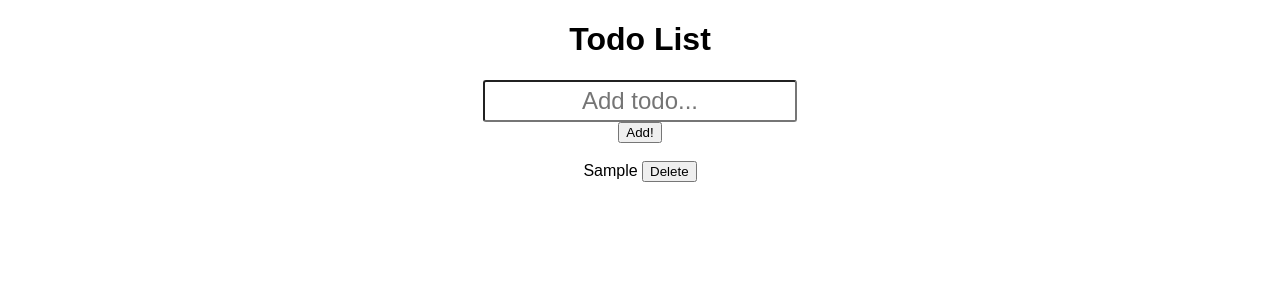
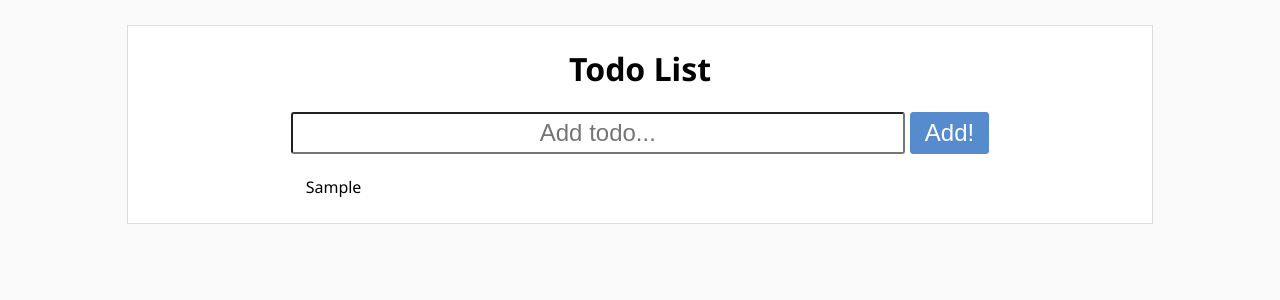
Before and after one commit to alexinachong/todo-list, a React (Create React App) app: page / in a window 1280 px wide. Both pictures are taken after typing "Sample" into the empty fields and a click on the input "Add!". Shown: the top 300 px of the page. Built offline with nearby package versions, Linux system fonts and the light colour scheme.

Commit message:
Add basic styling

```diff
--- a/public/index.html
+++ b/public/index.html
@@ -10,6 +10,8 @@
     -->
     <link rel="manifest" href="%PUBLIC_URL%/manifest.json">
     <link rel="shortcut icon" href="%PUBLIC_URL%/favicon.ico">
+    <link href="https://fonts.googleapis.com/css?family=Noto+Sans:400,700" rel="stylesheet">
+
     <!--
       Notice the use of %PUBLIC_URL% in the tags above.
       It will be replaced with the URL of the `public` folder during the build.
--- a/src/App.js
+++ b/src/App.js
@@ -10,9 +10,11 @@ class App extends Component {
     return (
       <div className="container">
         <h1>Todo List</h1>
-        <TodoFormContainer />
-        <br />
-        <TodoListContainer />
+        <div className="form-and-list">
+          <TodoFormContainer />
+          <br />
+          <TodoListContainer />
+        </div>
       </div>
     );
   }
--- a/src/components/todo_list/todo_item.jsx
+++ b/src/components/todo_list/todo_item.jsx
@@ -3,7 +3,7 @@ import React from 'react';
 const TodoItem = ({todo, removeTodo}) => {
   return (
     <div className="todo-items">
-      {todo.todo} <button onClick={() => removeTodo(todo.todoId)}>Delete</button>
+      <button onClick={() => removeTodo(todo.todoId)} className="delete-buttons">X</button> {todo.todo}
     </div>
   );
 };
--- a/src/index.css
+++ b/src/index.css
@@ -2,10 +2,16 @@ body {
   margin: 0;
   padding: 0;
   font-family: sans-serif;
+  background-color: #fafafa;
+  font-family: 'Noto Sans', sans-serif;
 }
 
 .container {
 	margin: 0 auto;
+  margin-top: 25px;
+  width: 80%;
+  background-color: #ffffff;
+  border: 1px solid #dddddd;
 	display: flex;
 	flex-direction: column;
 	justify-content: center;
@@ -14,16 +20,22 @@ body {
 
 .todo-form {
   display: flex;
-  flex-direction: column;
+  flex-direction: row;
   justify-content: center;
   align-items: center;
+}
+
+.form-and-list {
+  display: flex;
+  flex-direction: column;
+  padding-bottom: 25px;
 }
 
 .todo-input {
   border-radius: 3px;
   font-size: 1.5em;
   padding: 5px;
-  width: 300px;
+  width: 600px;
   text-align: center;
 }
 
@@ -31,9 +43,30 @@ body {
 }
 
 .form-buttons {
-
+  background-color: #568bcd;
+  border: 1px solid #568bcd;
+  border-radius: 3px;
+  padding: 6px 14px;
+  font-size: 1.5em;
+  margin-left: 5px;
+  color: #ffffff;
 }
 
 .form-buttons:hover {
+  background-color: #3b79c4;
+  border: 1px solid #3b79c4;
+}
 
+.delete-buttons {
+  background-color: transparent;
+  color: transparent;
+  border: none;
+  font-weight: bold;
+  font-size: 16px;
+  margin: 0;
+  padding: 0;
 }
+
+.delete-buttons:hover {
+  color: red;
+}
```
